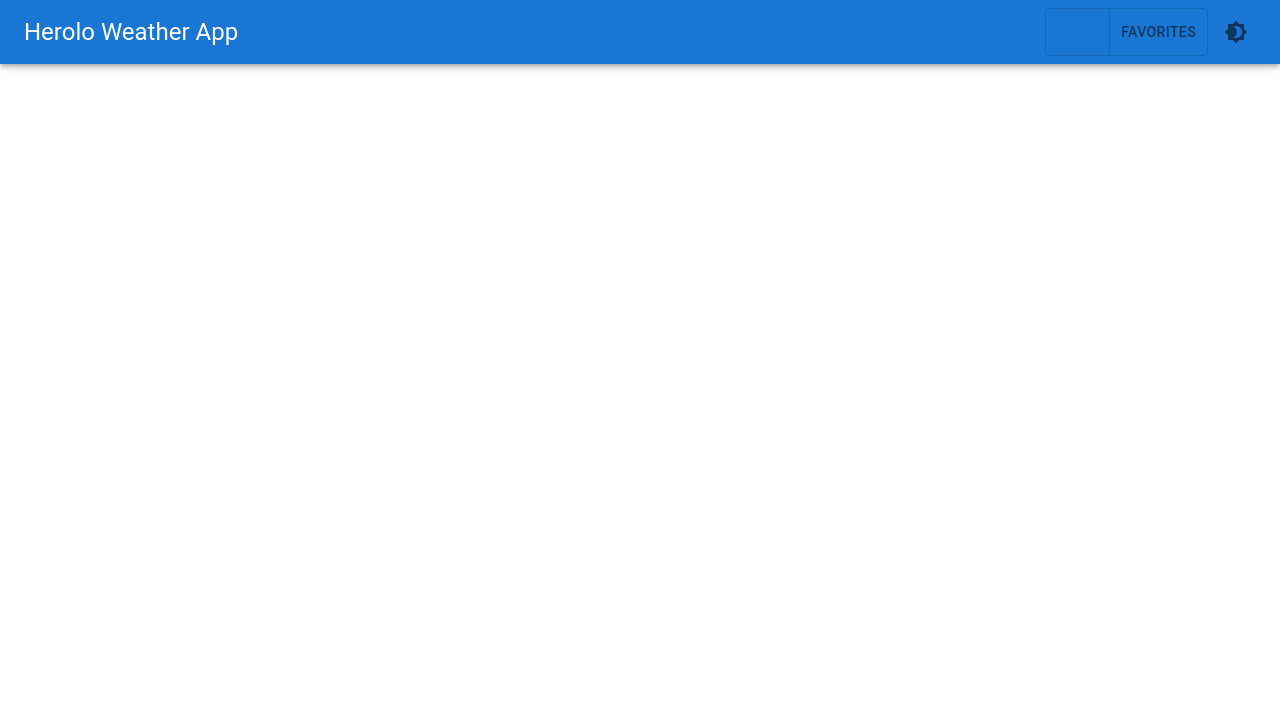
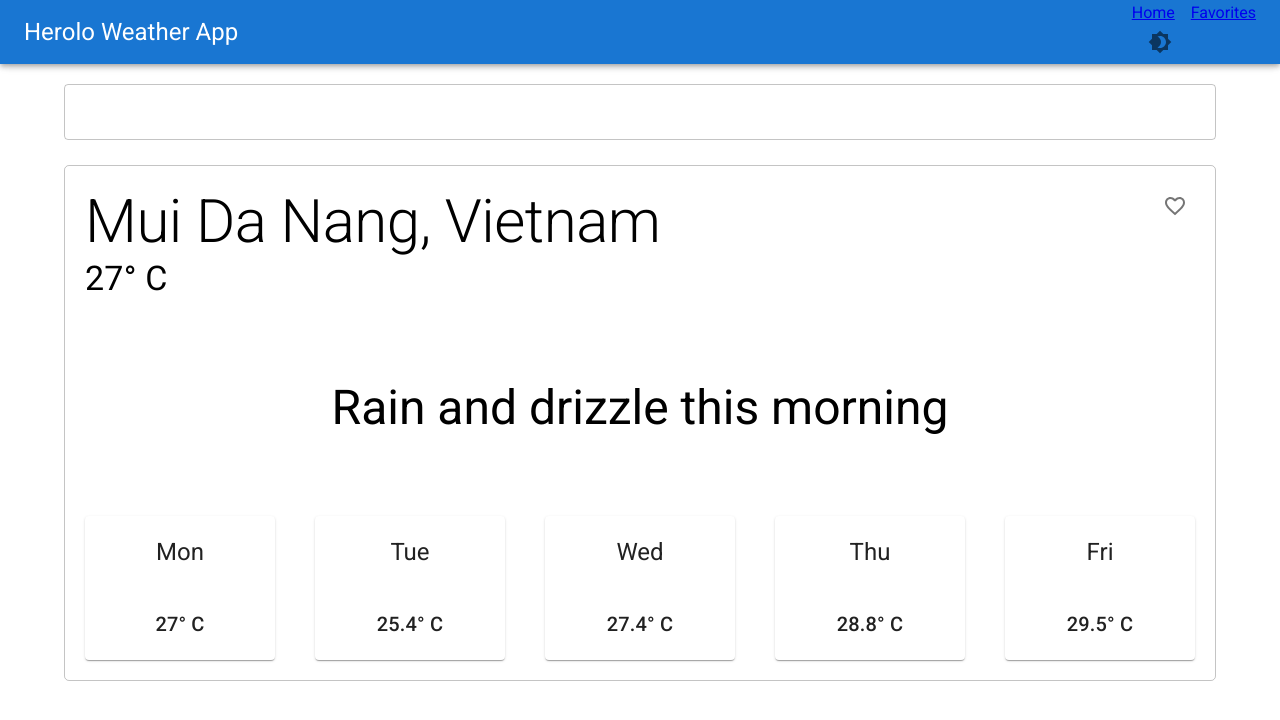
Before and after one commit to devercode/weather-app, a React (Create React App) app: page / in a window 1280 px wide. Shown: the top 720 px of the page. Built offline with nearby package versions, Linux system fonts and the light colour scheme.

Commit message:
feat: style homepage

```diff
--- a/package.json
+++ b/package.json
@@ -19,6 +19,7 @@
     "react-hook-geolocation": "^1.0.11",
     "react-moment": "^1.1.2",
     "react-redux": "^8.0.1",
+    "react-router-dom": "^6.3.0",
     "react-scripts": "5.0.1",
     "react-use-geolocation": "^0.1.1",
     "redux-persist": "^6.0.0",
--- a/public/index.html
+++ b/public/index.html
@@ -9,6 +9,9 @@
       name="description"
       content="Web site created using create-react-app"
     />
+    <link rel="preconnect" href="https://fonts.googleapis.com">
+<link rel="preconnect" href="https://fonts.gstatic.com" crossorigin>
+<link href="https://fonts.googleapis.com/css2?family=Roboto:ital,wght@0,100;0,300;0,400;0,500;0,700;0,900;1,300;1,400;1,500;1,700;1,900&display=swap" rel="stylesheet">
     <link rel="apple-touch-icon" href="%PUBLIC_URL%/logo192.png" />
     <!--
       manifest.json provides metadata used when your web app is installed on a
@@ -25,6 +28,13 @@
       Learn how to configure a non-root public URL by running `npm run build`.
     -->
     <title>React App</title>
+    <style>
+
+      body {
+        font-family: 'Roboto', sans-serif;
+        margin:0;
+      }
+    </style>
   </head>
   <body>
     <noscript>You need to enable JavaScript to run this app.</noscript>
--- a/src/App.css
+++ /dev/null
@@ -1,38 +0,0 @@
-.App {
-  text-align: center;
-}
-
-.App-logo {
-  height: 40vmin;
-  pointer-events: none;
-}
-
-@media (prefers-reduced-motion: no-preference) {
-  .App-logo {
-    animation: App-logo-spin infinite 20s linear;
-  }
-}
-
-.App-header {
-  background-color: #282c34;
-  min-height: 100vh;
-  display: flex;
-  flex-direction: column;
-  align-items: center;
-  justify-content: center;
-  font-size: calc(10px + 2vmin);
-  color: white;
-}
-
-.App-link {
-  color: #61dafb;
-}
-
-@keyframes App-logo-spin {
-  from {
-    transform: rotate(0deg);
-  }
-  to {
-    transform: rotate(360deg);
-  }
-}
--- a/src/App.js
+++ b/src/App.js
@@ -1,14 +1,18 @@
-import { Container } from "@mui/material";
+import { Container, styled, Box } from "@mui/material";
 import { ThemeProvider, createTheme } from "@mui/material/styles";
 import { useMemo } from "react";
-import { useDispatch, useSelector } from "react-redux";
-import { actions } from "./state/slices/theme";
+import { useSelector } from "react-redux";
 import Header from "./components/Header";
 import Favorites from "./components/Favorites";
 import Home from "./components/Home";
+import { BrowserRouter as Router, Routes, Route } from "react-router-dom";
+// import { blue, grey, brown, orange } from "@mui/material/colors";
+
+const Main = styled(Box)`
+  height: calc(100vh - 64px);
+`;
 
 function App() {
-  const dispatch = useDispatch();
   const themeMode = useSelector((state) => state.theme.mode);
   const theme = useMemo(
     () =>
@@ -22,16 +26,26 @@ function App() {
 
   return (
     <ThemeProvider theme={theme}>
+      <Router>
         <Header />
+        <Main
+          sx={{
+            bgcolor: "background.default",
+          }}
+        >
           <Container
             sx={{
               marginTop: "64px",
               padding: "20px",
             }}
           >
-        {/* <Home /> */}
-        <Favorites />
+            <Routes>
+              <Route path="/" exact element={<Home />} />
+              <Route path="/favorites" element={<Favorites />} />
+            </Routes>
           </Container>
+        </Main>
+      </Router>
     </ThemeProvider>
   );
 }
--- a/src/components/Favorites.js
+++ b/src/components/Favorites.js
@@ -29,9 +29,9 @@ const Location = (props) => {
 };
 const Favorites = () => {
   const favLocations = useSelector((state) => state.favorites.locations);
-  console.log(favLocations);
+
   return (
-    <Stack spacing={10}>
+    <Stack spacing={10} direction={"row"}>
       {favLocations.map((fav) => (
         <Location {...fav} />
       ))}
--- a/src/components/Header.js
+++ b/src/components/Header.js
@@ -6,12 +6,15 @@ import {
   ToggleButtonGroup,
   ToggleButton,
   IconButton,
+  Link,
+  Stack,
 } from "@mui/material";
 import Brightness4Icon from "@mui/icons-material/Brightness4";
 import Brightness7Icon from "@mui/icons-material/Brightness7";
 import { useTheme } from "@mui/material/styles";
 import { useDispatch } from "react-redux";
 import { actions } from "../state/slices/theme";
+import { Link as LinkRouter } from "react-router-dom";
 const Header = () => {
   const theme = useTheme();
   const dispatch = useDispatch();
@@ -24,10 +27,14 @@ const Header = () => {
         <Typography variant="h5">Herolo Weather App</Typography>
         <Box sx={{ flexGrow: 1 }} />
         <Box>
-          <ToggleButtonGroup value={"home"} color="primary">
+          {/* <ToggleButtonGroup value={"home"} color="primary">
             <ToggleButton value="home">Home</ToggleButton>
             <ToggleButton value="favorites">Favorites</ToggleButton>
-          </ToggleButtonGroup>
+          </ToggleButtonGroup> */}
+          <Stack spacing={2} direction={"row"}>
+            <LinkRouter to="/">Home</LinkRouter>
+            <LinkRouter to="/favorites">Favorites</LinkRouter>
+          </Stack>
           <IconButton sx={{ ml: 1 }} onClick={toggleTheme}>
             {theme.palette.mode === "dark" ? (
               <Brightness7Icon />
--- a/src/components/Home.js
+++ b/src/components/Home.js
@@ -6,6 +6,7 @@ import {
   Button,
   Card,
   Stack,
+  Typography,
 } from "@mui/material";
 import React, { useEffect, useMemo, useState } from "react";
 import { useCurrentPosition } from "react-use-geolocation";
@@ -20,12 +21,12 @@ import response from "./response.json";
 import ReactMoment from "react-moment";
 import { useDispatch, useSelector } from "react-redux";
 import { actions } from "../state/slices/favorites";
-
+import FavoriteIcon from "@mui/icons-material/Favorite";
+import FavoriteBorderIcon from "@mui/icons-material/FavoriteBorder";
+import IconButton from "@mui/material/IconButton";
 const SearchBox = ({ onSelect }) => {
   const [opts, setOpts] = useState([]);
-
   const [loading, setLoading] = useState(false);
-
   const fetch = useDebouncedCallback((v) => {
     getLocationByText(v).then(({ data }) => {
       setOpts(
@@ -45,7 +46,6 @@ const SearchBox = ({ onSelect }) => {
     setLoading(true);
     fetch(v.target.value);
   };
-
   return (
     <Box>
       <Autocomplete
@@ -98,12 +98,19 @@ const DefaultLocation = React.memo(() => {
 const Forecast = (data) => {
   return (
     <Card
-      style={{
-        textAlign: "center",
+      sx={{
+        minWidth: "150px",
+        padding: "20px",
       }}
     >
-      <ReactMoment format="ddd">{data.Date}</ReactMoment>
-      <p>{data.Temperature.Maximum.Value}° C</p>
+      <Stack spacing={5}>
+        <Typography variant="h5" textAlign={"center"}>
+          <ReactMoment format="ddd">{data.Date}</ReactMoment>
+        </Typography>
+        <Typography variant="h6" textAlign={"center"}>
+          {data.Temperature.Maximum.Value}° C
+        </Typography>
+      </Stack>
     </Card>
   );
 };
@@ -130,21 +137,41 @@ const Home = () => {
     <>
       <SearchBox onSelect={onSelect} />
       {/* <DefaultLocation /> */}
-      <Box>
-        <div>
+      <Box
+        sx={{
+          border: "1px solid",
+          borderColor: "rgba(0, 0, 0, 0.23)",
+          marginTop: "25px",
+          borderRadius: "5px",
+          padding: "20px",
+        }}
+      >
+        <Stack direction={"row"} justifyContent={"space-between"}>
           <div>
-            <p>
+            <Typography variant="h2">
               {location.EnglishName}, {location.Country.EnglishName}
-            </p>
-            <p>{DailyForecasts[0].Temperature.Maximum.Value}° C</p>
+            </Typography>
+            <Typography variant="h4">
+              {DailyForecasts[0].Temperature.Maximum.Value}° C
+            </Typography>
           </div>
-        </div>
-        <div>
-          {isFavorite ? "saved" : "not saved"}
-          <Button onClick={Saved}>Favorites</Button>
-        </div>
-        <div>{DailyForecasts[0].Day.ShortPhrase}</div>
-        <Stack direction={"row"} spacing={10} justifyContent={"center"}>
+          <div>
+            <IconButton onClick={Saved}>
+              {isFavorite ? <FavoriteIcon /> : <FavoriteBorderIcon />}
+            </IconButton>
+          </div>
+        </Stack>
+
+        <Typography variant="h3" textAlign={"center"} mt={10} mb={10}>
+          {DailyForecasts[0].Day.ShortPhrase}
+        </Typography>
+
+        <Stack
+          direction={"row"}
+          spacing={4}
+          justifyContent={"space-between"}
+          flexWrap={"wrap"}
+        >
           {DailyForecasts.map((forecast) => (
             <Forecast {...forecast} />
           ))}
--- a/src/index.css
+++ /dev/null
@@ -1,13 +0,0 @@
-body {
-  margin: 0;
-  font-family: -apple-system, BlinkMacSystemFont, 'Segoe UI', 'Roboto', 'Oxygen',
-    'Ubuntu', 'Cantarell', 'Fira Sans', 'Droid Sans', 'Helvetica Neue',
-    sans-serif;
-  -webkit-font-smoothing: antialiased;
-  -moz-osx-font-smoothing: grayscale;
-}
-
-code {
-  font-family: source-code-pro, Menlo, Monaco, Consolas, 'Courier New',
-    monospace;
-}
--- a/src/index.js
+++ b/src/index.js
@@ -1,6 +1,5 @@
 import React from "react";
 import ReactDOM from "react-dom/client";
-import "./index.css";
 import App from "./App";
 import reportWebVitals from "./reportWebVitals";
 import { Provider } from "react-redux";
```
Also changed, not shown: 1 other file (tests, documents, lock files or other folders). Lines whose indentation alone changed are shown as unchanged.
